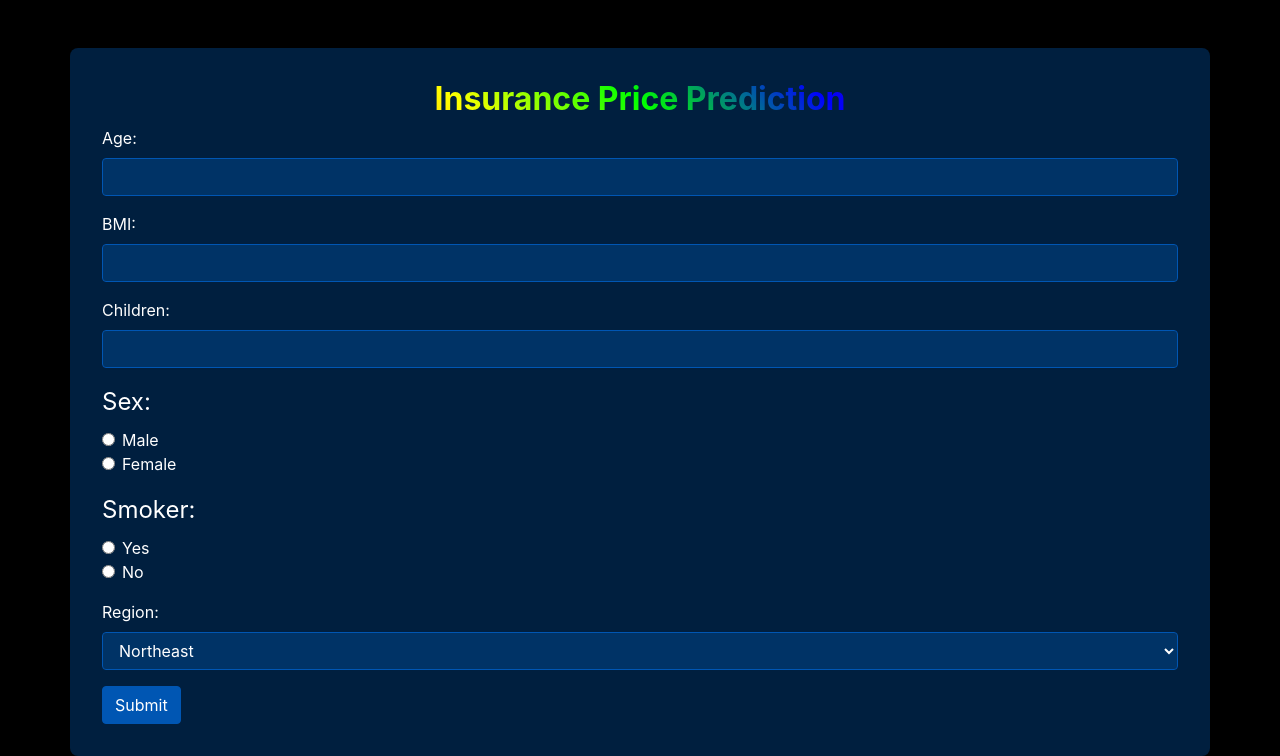
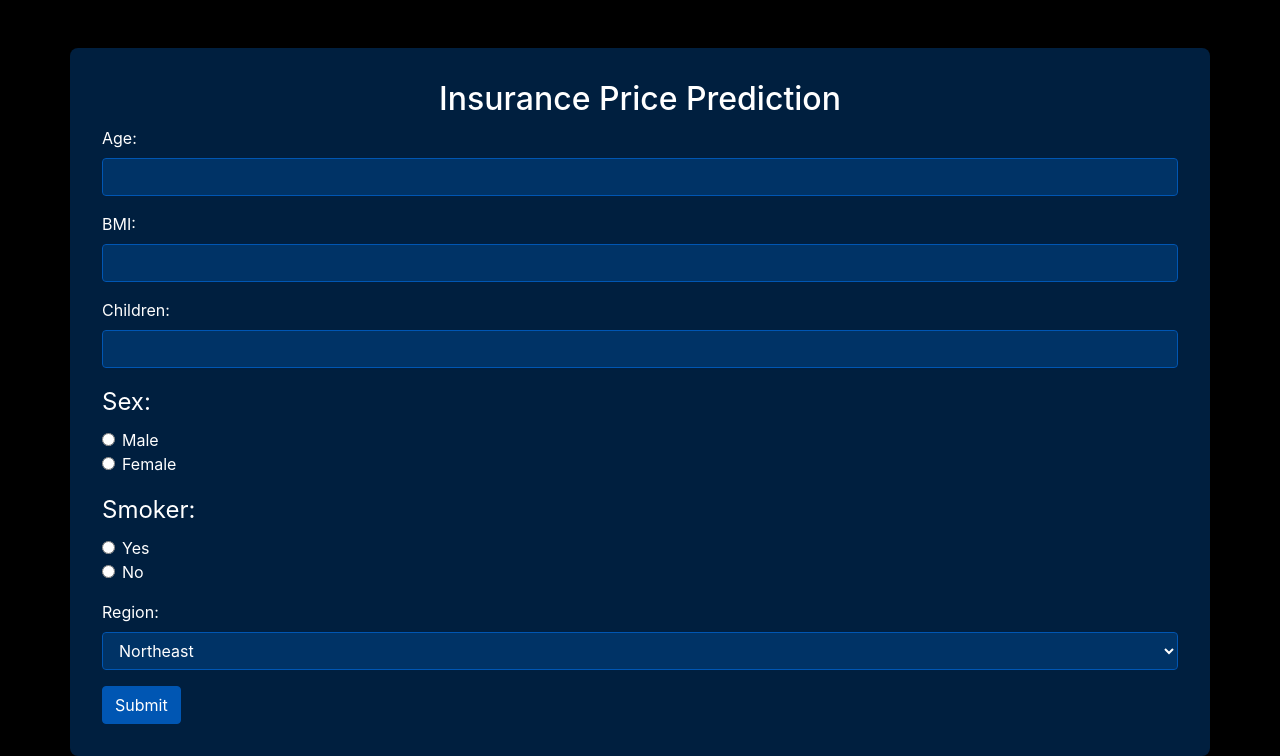
Before and after one commit to Harshsherki/Web-Application-Insurance-Price-Pridiction, a Flask app: page / in a window 1280 px wide. Shown: the part 56-812 px from the top of the page. Run offline with Flask 3, Linux system fonts and the light colour scheme; parts of the project's set-up code (start-up, migrations or seed data) failed here and were passed over; some libraries are stand-ins or nearby versions.

Commit message:
Update index.html

```diff
--- a/templates/index.html
+++ b/templates/index.html
@@ -46,12 +46,7 @@
             background-color: #0056b3; /* Match blue color for alerts */
             color: #fff; /* White text */
         }
-        h2, h4 {
-            background: linear-gradient(45deg, #ff0000, #ff7f00, #ffff00, #00ff00, #0000ff, #4b0082, #9400d3); /* Rainbow gradient text */
-            -webkit-background-clip: text;
-            -webkit-text-fill-color: transparent;
-            font-weight: bold;
-        }
+
         .form-group label {
             color: #ffffff; /* White text for form labels */
         }
@@ -67,13 +62,13 @@
         <div class="collapse navbar-collapse" id="navbarNav">
             <ul class="navbar-nav">
                 <li class="nav-item active">
-                    <a class="nav-link" href="index.html">Home <span class="sr-only">(current)</span></a>
+                    <a class="nav-link" href="templates/index.html">Home <span class="sr-only">(current)</span></a>
                 </li>
                 <li class="nav-item">
-                    <a class="nav-link" href="/about">About</a>
+                    <a class="nav-link" href="templates/about.html">About</a>
                 </li>
                 <li class="nav-item">
-                    <a class="nav-link" href="contact.html">Contact</a>
+                    <a class="nav-link" href="templates/contact.html">Contact</a>
                 </li>
             </ul>
         </div>
```
